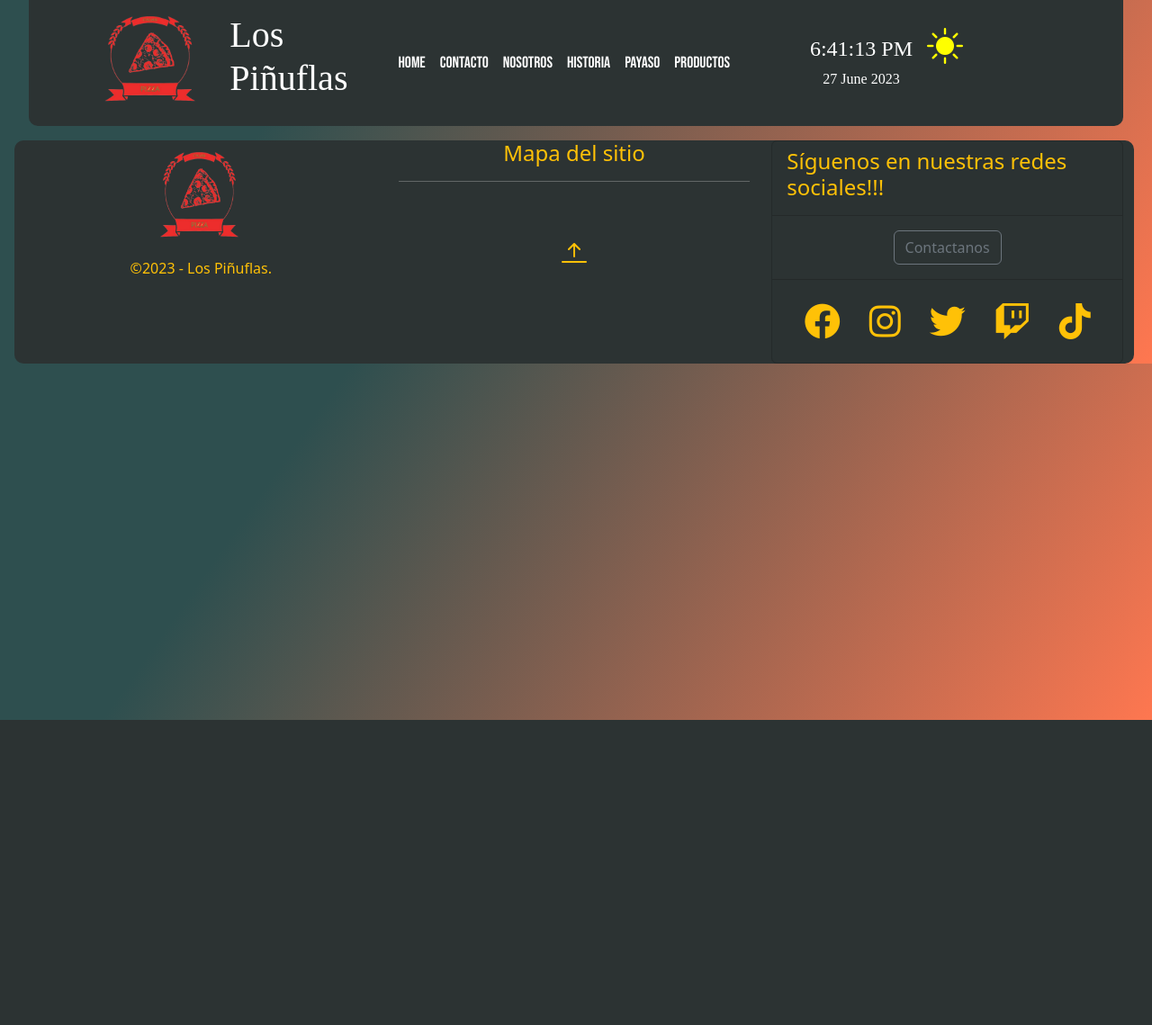
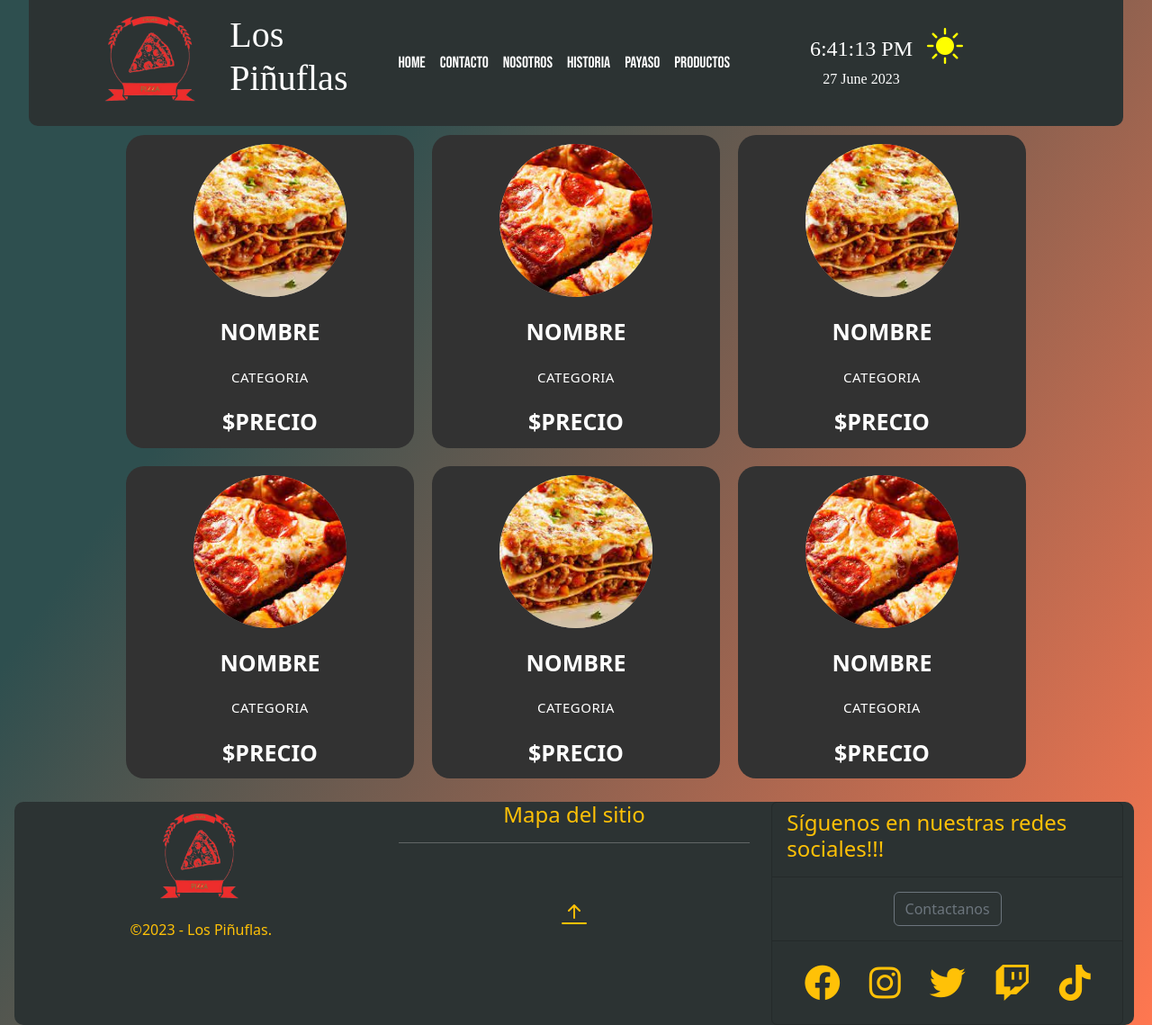
Before and after one commit to Creathor-14/programacion_web, a Django app: page /productos/ in a window 1280 px wide. Shown: the whole page at 90% size. Before the commit the page ends 800 px from the top, so only its background shows below. Run offline with Django 4.2, Linux system fonts and the light colour scheme; some libraries are stand-ins or nearby versions; some web fonts are replaced.

Commit message:
style productos

```diff
--- /dev/null
+++ b/restautant/core/static/core/css/productos.css
@@ -0,0 +1,95 @@
+.contenido {
+    display: flex;
+    flex-wrap: wrap;
+    justify-content: center; /* Centra el contenido horizontalmente */
+
+  }
+
+
+  .product_card {
+    margin: 10px;
+    --main-color: #fff;
+    --bg-color: #323232;
+    font-family: system-ui, -apple-system, BlinkMacSystemFont, 'Segoe UI', Roboto, Oxygen, Ubuntu, Cantarell, 'Open Sans', 'Helvetica Neue', sans-serif;
+    position: relative;
+    padding: 10px;
+    width: 320px;
+    background: var(--bg-color);
+    border-radius: 20px;
+    display: flex;
+    flex-direction: column;
+    gap: 20px;
+  }
+
+  .product_card__img {
+
+    width: 170px;
+    height: 170px;
+    background: linear-gradient(90deg, #fff8f79a, #f0f7dfa2);
+    border-radius: 100%;
+    margin-inline: auto;
+
+  }
+  .product_card__img img {
+    width: 100%;
+    height: 100%;
+    border-radius: 100%;
+    object-fit: cover;
+  }
+
+
+  .product_card__title {
+    font-weight: 600;
+    font-size: 25px;
+    color: var(--main-color);
+    display: flex;
+    align-items: center;
+    justify-content: center;
+  }
+
+  .product_card__subtitle {
+    font-weight: 400;
+    font-size: 15px;
+    color: var(--main-color);
+    letter-spacing: 0.5px;
+    display: flex;
+    align-items: center;
+    justify-content: center;
+  }
+
+  .product_card__price {
+    font-weight: 600;
+    font-size: 25px;
+    color: var(--main-color);
+    display: flex;
+    align-items: center;
+    justify-content: center;
+  }
+
+  .product_card__counter {
+    display: flex;
+    flex-direction: row;
+    align-items: center;
+    gap: 15px;
+    padding: 5px;
+    background: #666;
+    border-radius: 50px;
+  }
+
+  .product_card_counter-score, .product_card_btn {
+    font-weight: 600;
+    font-size: 22px;
+    color: var(--main-color);
+  }
+
+  .product_card__btn {
+    width: 30px;
+    height: 30px;
+    border-radius: 100%;
+    border: none;
+    background: transparent;
+  }
+
+  .product_card__btn-plus {
+    background: var(--bg-color);
+  }
--- a/restautant/core/templates/core/productos.html
+++ b/restautant/core/templates/core/productos.html
@@ -2,9 +2,60 @@
 {% load static %}
 
 {% block title %}PRODUCTOS{% endblock %}
-{% block extracss %}<link rel="stylesheet" href="{% static 'core/css/estilo-alterno.css' %}">{%endblock %}
+{% block extracss %}<link rel="stylesheet" href="{% static 'core/css/productos.css' %}">{%endblock %}
 {% block content %}
 <section class="contenido">
+    <div class="product_card">
+        <div class="product_card__img">
+            <img src="{% static 'core/img/lasagna.jpeg' %}" alt="" srcset="">
+            </div>
+        <div class="product_card__title">NOMBRE </div>
+        <div class="product_card__subtitle">CATEGORIA</div>
+        <div class="product_card__price">$PRECIO</div>
+    </div>
 
+    <div class="product_card">
+        <div class="product_card__img">
+            <img src="{% static 'core/img/pizza.jpeg' %}" alt="" srcset="">
+            </div>
+        <div class="product_card__title">NOMBRE </div>
+        <div class="product_card__subtitle">CATEGORIA</div>
+        <div class="product_card__price">$PRECIO</div>
+    </div>
+
+    <div class="product_card">
+        <div class="product_card__img">
+            <img src="{% static 'core/img/lasagna.jpeg' %}" alt="" srcset="">
+            </div>
+        <div class="product_card__title">NOMBRE </div>
+        <div class="product_card__subtitle">CATEGORIA</div>
+        <div class="product_card__price">$PRECIO</div>
+    </div>
+
+    <div class="product_card">
+        <div class="product_card__img">
+            <img src="{% static 'core/img/pizza.jpeg' %}" alt="" srcset="">
+            </div>
+        <div class="product_card__title">NOMBRE </div>
+        <div class="product_card__subtitle">CATEGORIA</div>
+        <div class="product_card__price">$PRECIO</div>
+    </div>
+    <div class="product_card">
+        <div class="product_card__img">
+            <img src="{% static 'core/img/lasagna.jpeg' %}" alt="" srcset="">
+            </div>
+        <div class="product_card__title">NOMBRE </div>
+        <div class="product_card__subtitle">CATEGORIA</div>
+        <div class="product_card__price">$PRECIO</div>
+    </div>
+
+    <div class="product_card">
+        <div class="product_card__img">
+            <img src="{% static 'core/img/pizza.jpeg' %}" alt="" srcset="">
+            </div>
+        <div class="product_card__title">NOMBRE </div>
+        <div class="product_card__subtitle">CATEGORIA</div>
+        <div class="product_card__price">$PRECIO</div>
+    </div>
 </section>
 {% endblock %}
```
Also changed, not shown: restautant/core/static/core/img/lasagna.jpeg (added), restautant/core/static/core/img/pizza.jpeg (added), restautant/db.sqlite3, restautant/media/principal/lasagna.jpeg (added).
